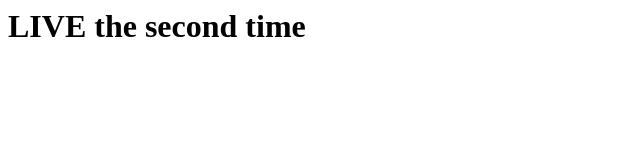
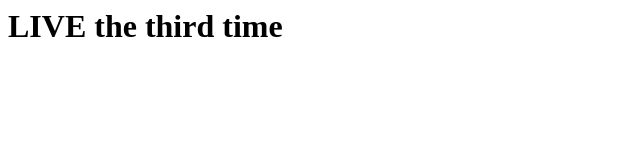
Before and after one commit to d31w31/from-zero-in-2min-to-dapp, a website: page public/index.html in a window 1280 px wide. Shown: the whole page, without its empty margins (0-640 px from the left). Drawn offline with Linux system fonts and the light colour scheme.

Commit message:
feat: having Juno simple and static dApp deployment ready to be forked

```diff
--- a/package.json
+++ b/package.json
@@ -4,8 +4,8 @@
   "version": "0.0.1",
   "type": "module",
   "scripts": {
-    "check:satellite-id": "if [[ -z ${JUNO_SATELLITE_ID} ]]; then echo \"❌ 'JUNO_SATELLITE_ID' environment variable missing but required\"; exit 1; fi",
-    "check:juno-token": "if [[ -z ${JUNO_TOKEN} ]]; then echo \"❌ 'JUNO_TOKEN' environment variable missing but required\"; exit 1; fi",
+    "check:satellite-id": "if [ -z ${JUNO_SATELLITE_ID} ]; then echo \"❌ 'JUNO_SATELLITE_ID' environment variable missing but required\"; exit 1; fi",
+    "check:juno-token": "if [ -z ${JUNO_TOKEN} ]; then echo \"❌ 'JUNO_TOKEN' environment variable missing but required\"; exit 1; fi",
     "code:prepare": "cat juno.template.json | sed \"s|\\\"__JUNO_SATELLITE_ID__\\\"|\\\"${JUNO_SATELLITE_ID:-ERROR_SATTELITE_ID_MISSING}\\\"|\" > \"juno.json\"",
     "code:preview": "vite preview",
     "code:prepare-deploy": "npm run check:satellite-id && npm run check:juno-token && npm run code:prepare",
--- a/public/index.html
+++ b/public/index.html
@@ -1 +1 @@
-<h1>LIVE the second time</h1>
+<h1>LIVE the third time</h1>
```
Also changed, not shown: .github/workflows/deploy-to-juno.yaml, README.md.
